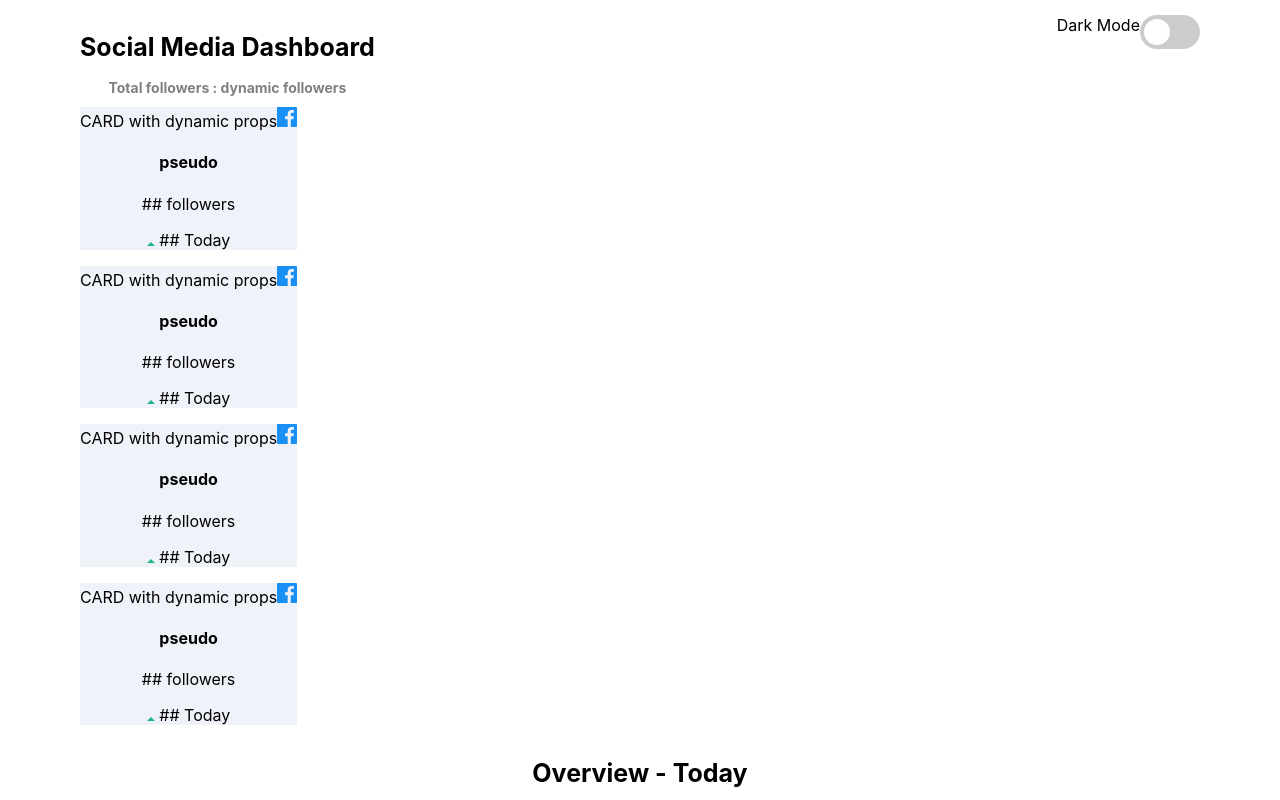
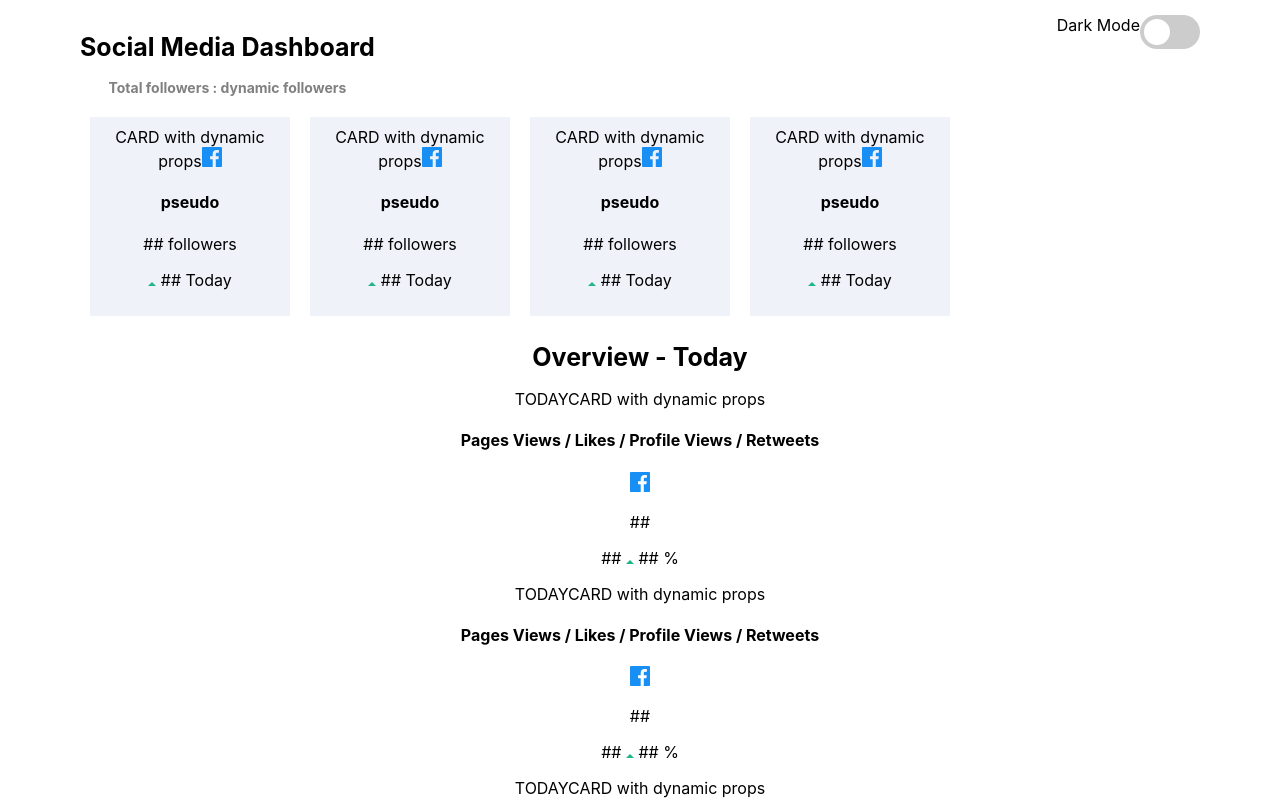
Before and after one commit to manonGalle/Social-media-dashboard, a React app: page / in a window 1280 px wide. Shown: the top 800 px of the page. Built offline with nearby package versions, Linux system fonts and the light colour scheme.

Commit message:
style(GlobalOverview): organisation of cards with grid

```diff
--- a/src/components/App/App.css
+++ b/src/components/App/App.css
@@ -90,5 +90,6 @@ h2 {
 /*Cards organisation*/
 
 .App-GlobalOverview{
-  display: flex;
+  display: grid;
+  grid-template-columns: repeat(4, 1fr);
 }
--- a/src/components/GlobalOverview/GlobalCard/GlobalCard.css
+++ b/src/components/GlobalOverview/GlobalCard/GlobalCard.css
@@ -1,5 +1,8 @@
 .GlobalCard {
     background-color: hsl(227, 47%, 96%);
+    margin:10px;
+    width: 180px;
+    padding: 10px;
 }
 
 .GlobalCard-dark {
--- a/src/components/GlobalOverview/GlobalOverview.css
+++ b/src/components/GlobalOverview/GlobalOverview.css
@@ -0,0 +1,8 @@
+
+
+/*Cards organisation*/
+
+.GlobalOverview{
+    display: grid;
+    grid-template-columns: repeat(4, 1fr);
+  }
--- a/src/components/GlobalOverview/GlobalOverview.js
+++ b/src/components/GlobalOverview/GlobalOverview.js
@@ -1,4 +1,6 @@
 import GlobalCard from "./GlobalCard/GlobalCard";
+
+import "./GlobalOverview.css";
 
 function GlobalOverview() {
     return (
```
